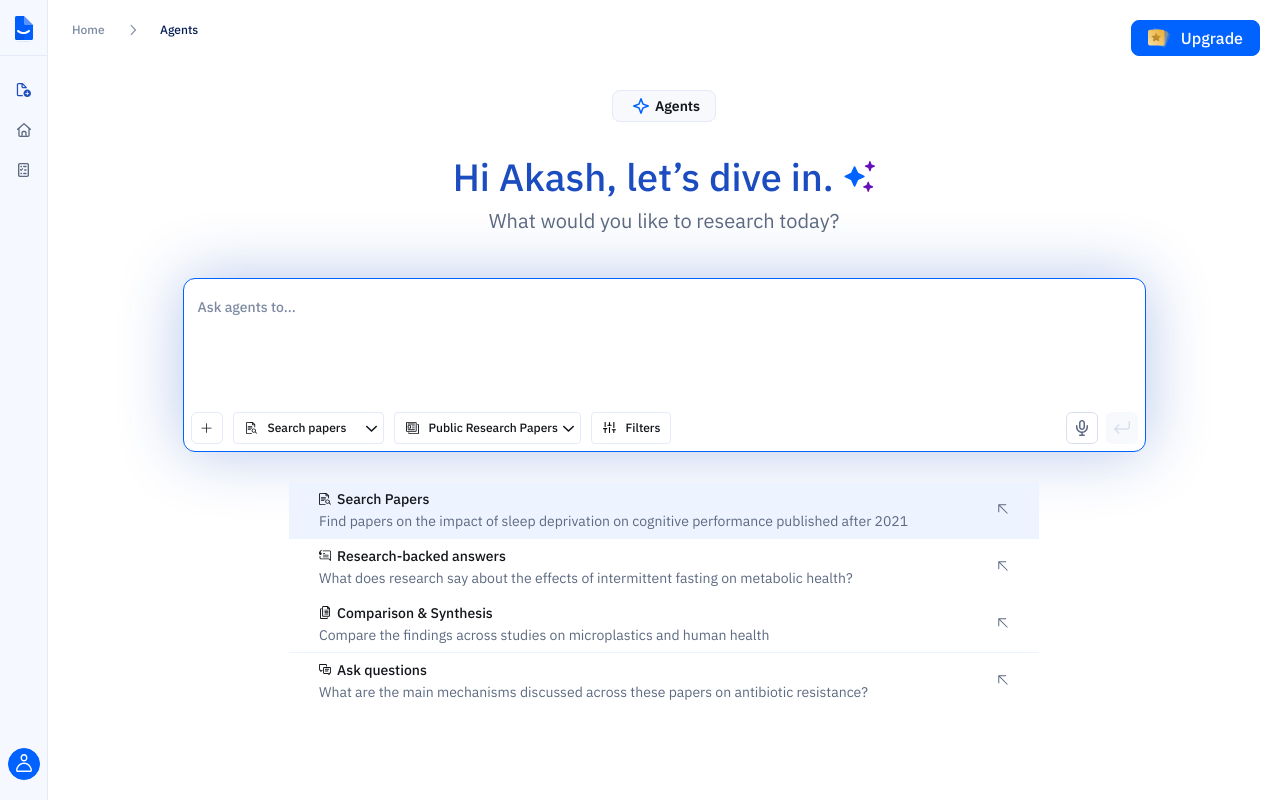
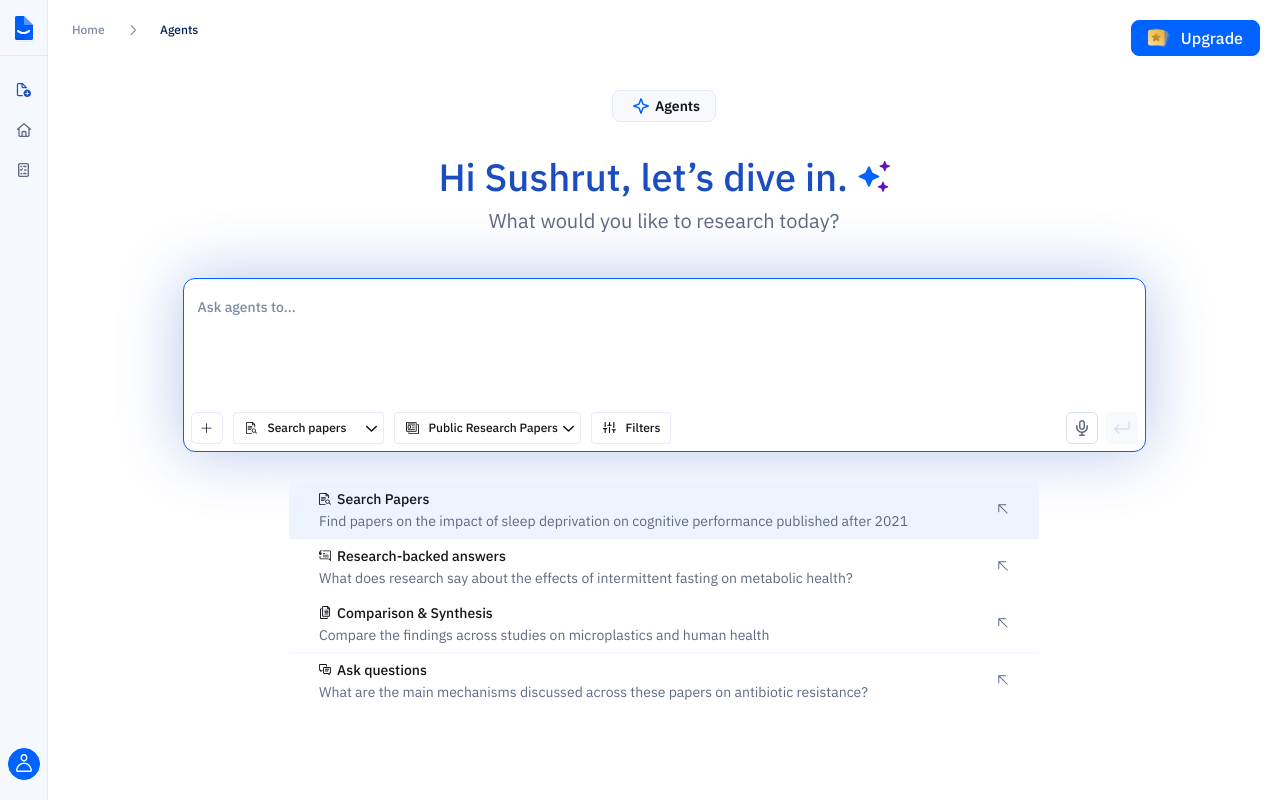
Before and after one commit to bapojr/Agents, a Next.js app in the folder apps/web/: page / in a window 1280 px wide. Built offline with nearby package versions, Linux system fonts and the light colour scheme.

Commit message:
Personalize landing greeting for Sushrut

```diff
--- a/apps/web/src/ui/agents-home.tsx
+++ b/apps/web/src/ui/agents-home.tsx
@@ -187,7 +187,7 @@ export function AgentsHome() {
       </header>}
       {session ? <ResearchWorkspace key={session.id} session={session} composer={composer} filters={filter} onFilter={() => setOpen("filters")} onResetFilters={() => setFilter(emptyFilters())} onFollowup={submitQuestion} scope={paperScope} onScope={setPaperScope} modeLabel={selectedMode.label} source={source} /> : <main className="research-main">
         <div className="agents-badge"><FigmaAsset name="main-imgSkywardIcons" /><span>Agents</span></div>
-        <div className="greeting"><h1>Hi Akash, let’s dive in.</h1><FigmaAsset name="main-imgSparkles" className="greeting-sparkle" /></div>
+        <div className="greeting"><h1>Hi Sushrut, let’s dive in.</h1><FigmaAsset name="main-imgSparkles" className="greeting-sparkle" /></div>
         <p className="subtitle">What would you like to research today?</p>
 
         {composer}
```
